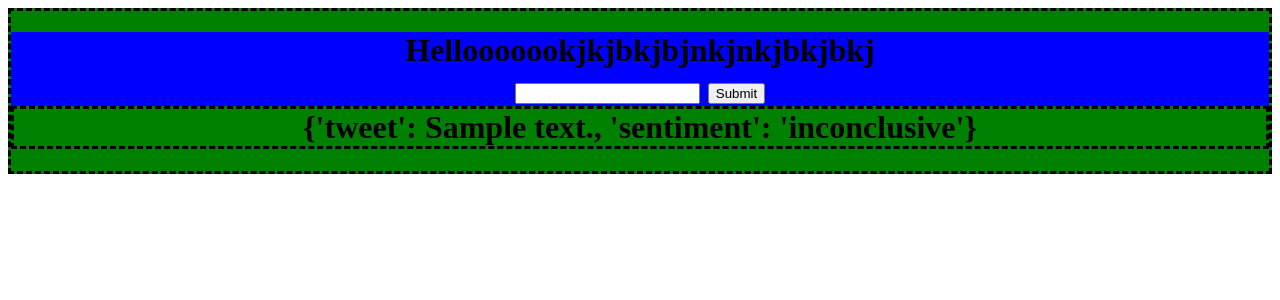
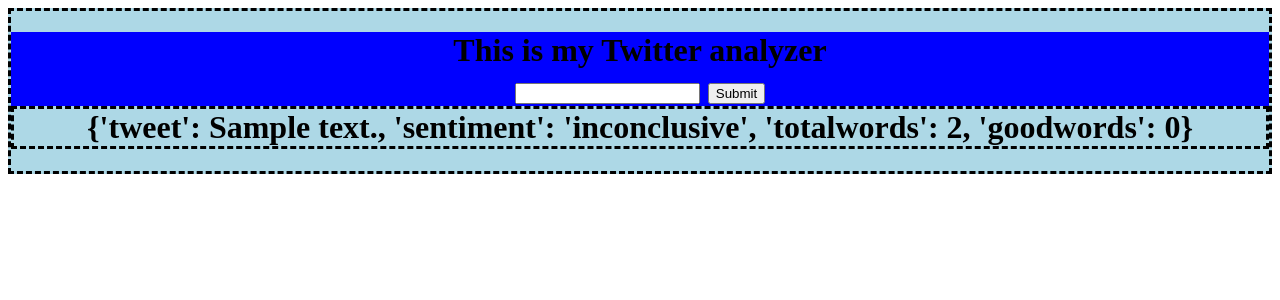
Before and after one commit to colmmcsharry/Twitter_analyzer, a Flask app: page / in a window 1280 px wide. Shown: the top 300 px of the page. Run offline with Flask 2, Linux system fonts and the light colour scheme; a database or web service that is not in the repository returns one stand-in record (values such as "Sample title"); data that the repository does not hold is empty.

Commit message:
added total words and goodwords

```diff
--- a/server.py
+++ b/server.py
@@ -32,11 +32,10 @@ def analyse(comment):
     with open("bad_words.txt", "r") as f:
         bad_words = f.readlines()
         bw = [x.strip() for x in bad_words]
-        gw = [x.strip() for x in good_words]
+        gw = [x.strip() for x in good_words]#i think this just gets only the word, without the formatting around it, like /n
 
     comment = comment.replace("#", "")
     comment = comment.replace("@", "")
-
     current_tweet = comment.split()
     gc = 0
     bc = 0
@@ -54,26 +53,53 @@ def analyse(comment):
             sentiment = 'inconclusive'
     return sentiment
 
-def get_tweets(searchitem):
+def goodtot(comment):
+    with open("good_words.txt", "r") as f:
+        good_words = f.readlines()
+        gw = [x.strip() for x in good_words]
+        comment = comment.replace("#", "")
+        comment = comment.replace("@", "")
+        current_tweet = comment.split()
+        gc = 0
+        for j in range(0, len(current_tweet)):
+            current_word = current_tweet[j].lower()
+            if current_word in gw:
+                gc += 1
+    return gc
+
+def total(comment):
+    current_tweet = comment.split()
+    totwords = len(current_tweet)
+    comment = comment.replace("#", "")
+    comment = comment.replace("@", "")
+    return totwords
+
+
+def get_tweets(searchitem):# searchitem is just a placeholder. this is what we type into our tweet analyzer form
     # Input: searchitem (str)
     # Output: tweets (list)
-    url = 'https://api.twitter.com/1.1/search/tweets.json?q=%23{}&result_type=recent'.format(searchitem)
+    url = 'https://api.twitter.com/1.1/search/tweets.json?q=%23{}&result_type=recent'.format(searchitem) #our search term fills in here
     headers = {'authorization': 'Bearer AAAAAAAAAAAAAAAAAAAAAOWX9QAAAAAAHDplLmMG%2BcFK24Vr4mvELNXnZIA%3DoR2TI1D33PB7k9siZAF7xG1KM1ki7w6V1VVfpX9Y3rxsSZrTzC'}
     res = requests.get(url, headers=headers)
 
     # {'sentiment': 'asdlkjf', 'tweet': 'asdkljfs'}
     tweets = []
 
-
-    for status in res.json()['statuses']:
+    for status in res.json()['statuses']: #statuses is another name for tweets, i think
         tweet_obj = {}
         tweet = status['text']
         sentiment = analyse(tweet)
-        tweet_obj['tweet']= tweet
+        totwords = total(tweet)
+        gc = goodtot(tweet)
+        tweet_obj['tweet']= tweet#this is how we add new keys/values to the dictionary. keys are strings, so need to be in quotes!, values don't
         tweet_obj['sentiment']=sentiment
+        tweet_obj['totalwords']=totwords
+        tweet_obj['goodwords']=gc
         tweets.append(tweet_obj)
     return tweets
 
 
+
+
 if __name__ == '__main__':
     app.run()
--- a/static/mystyle.css
+++ b/static/mystyle.css
@@ -1,4 +1,4 @@
-div {background-color: green;
+div {background-color: lightblue;
 text-align: center;
 border-style: dashed;}
 
--- a/templates/index.html
+++ b/templates/index.html
@@ -7,7 +7,7 @@
   </head>
   <body>
   <div>
-  <h1> Hellooooookjkjbkjbjnkjnkjbkjbkj
+  <h1> This is my Twitter analyzer
   	 <form method="GET">
         <input name="text">
         <input type="submit">
```
